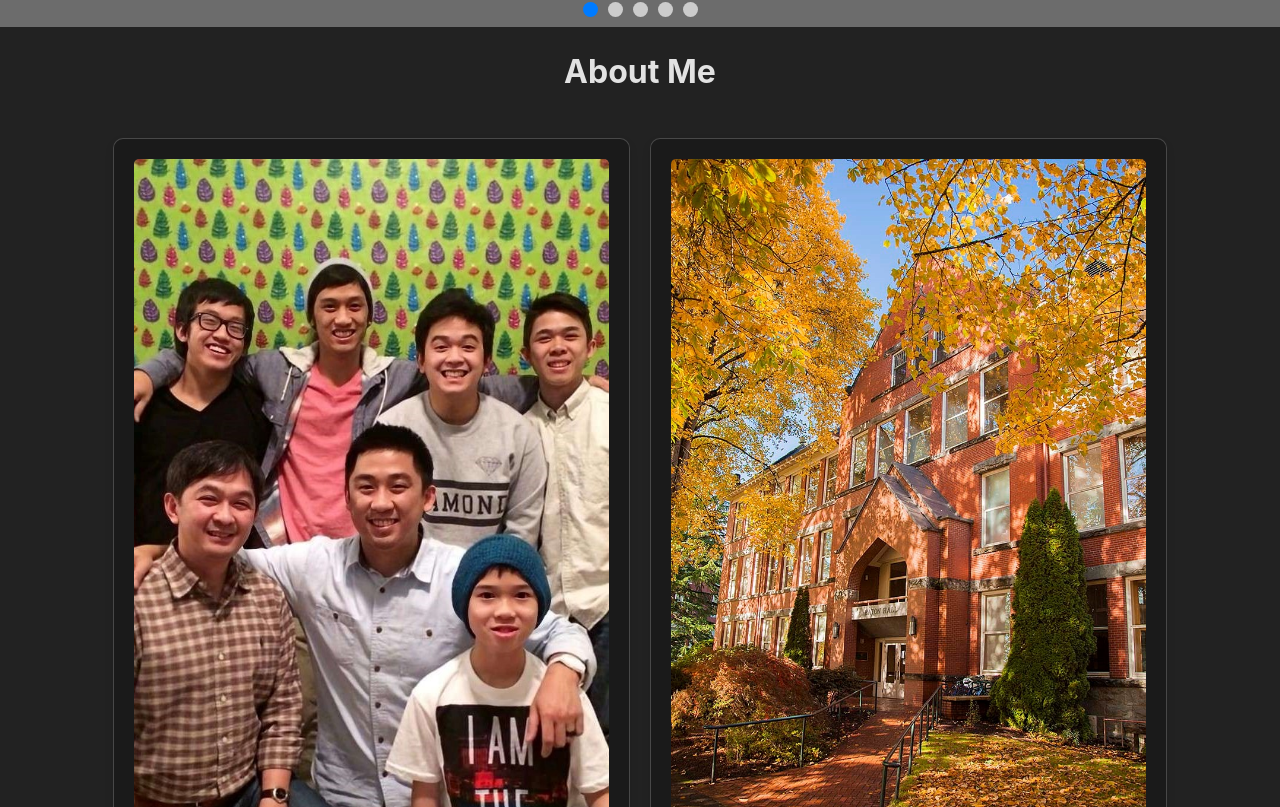
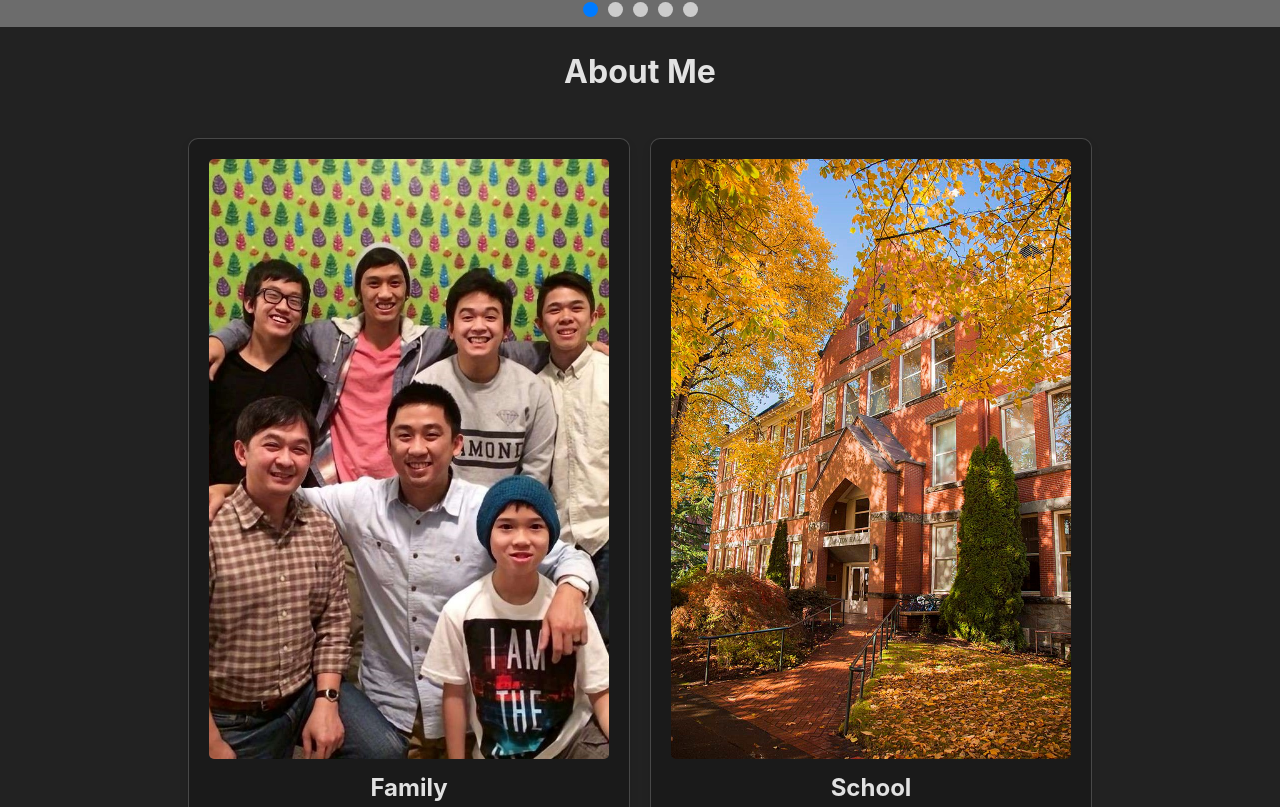
Before and after one commit to iGoober/aaron-nguyen, a React (Vite) app: page / in a window 1280 px wide. Shown: the part 773-1580 px from the top of the page. Built offline with nearby package versions, Linux system fonts and the light colour scheme; grey boxes are pictures that could not be loaded.

Commit message:
Update Card.css

```diff
--- a/src/components/Card.css
+++ b/src/components/Card.css
@@ -13,7 +13,7 @@
 
 .card {
   width: calc(100% - 20px);
-  max-width: 475px;
+  max-width: 400px;
   border: 1px solid rgba(255, 255, 255, 0.2);
   border-radius: 10px;
   padding: 20px;
@@ -34,8 +34,10 @@
 }
 
 .card h2 {
-  margin: 10px 0;
-  font-size: 25px;
+  /* Changed from 10px, 25px */
+  margin: 5px 0;
+  font-size: 24px;
+  text-align: center;
 }
 
 .card p {
@@ -45,7 +47,7 @@
 }
 
 .card.expanded {
-  min-height: 776px;
+  min-height: 663.715px;
   background-color: #1a1a1a;
 }
 
```
